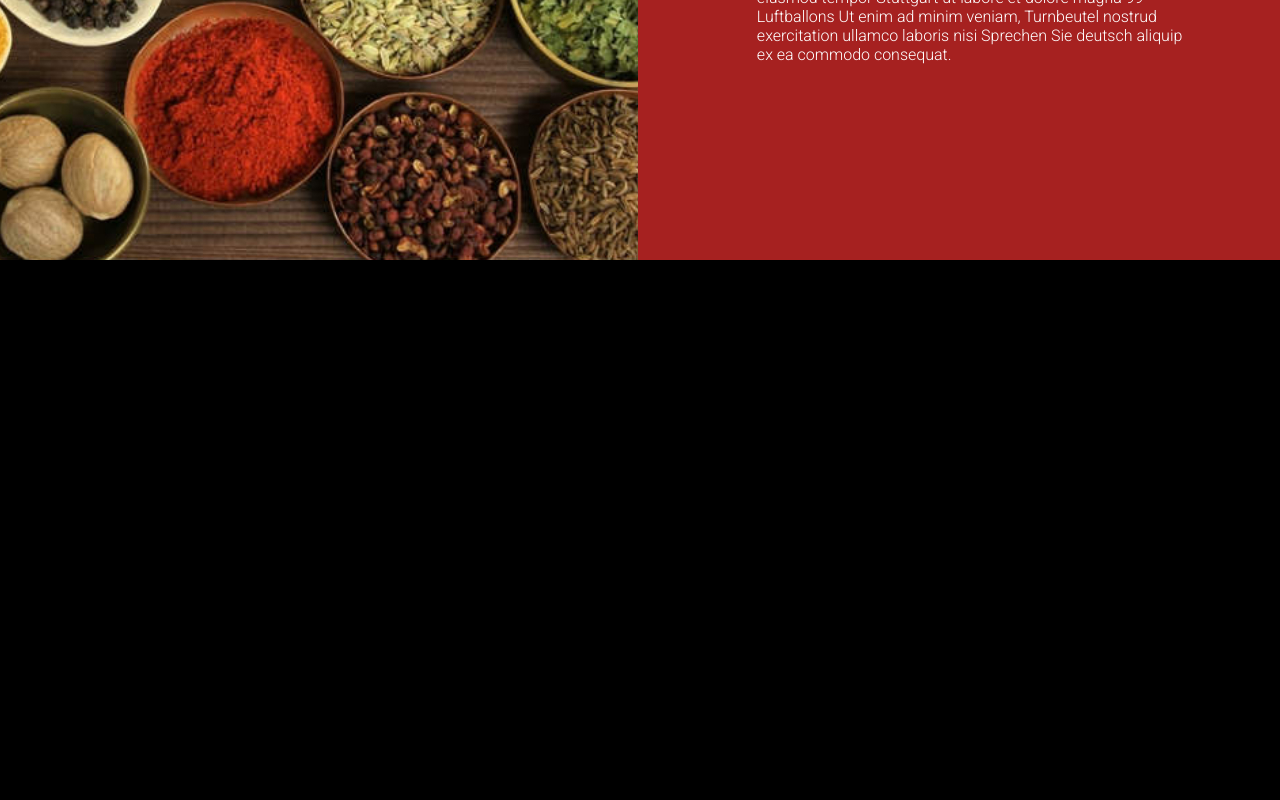
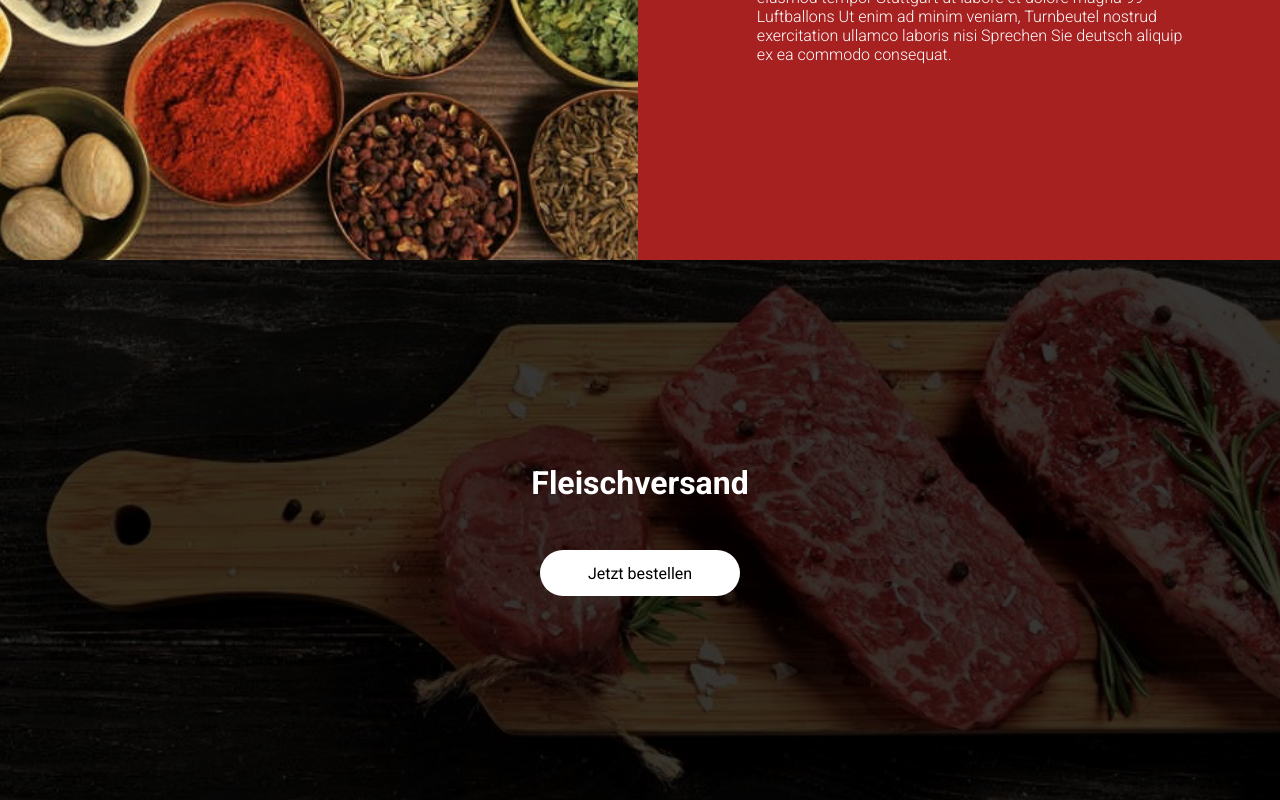
Before and after one commit to Wenoc/frontend-1, a React (Vite) app: page / in a window 1280 px wide. Shown: the part 3560-4360 px from the top of the page. Before the commit the page ends 3820 px from the top, so only its background shows below. Built offline with nearby package versions, Linux system fonts and the light colour scheme.

Commit message:
parallax section

```diff
--- a/src/App.tsx
+++ b/src/App.tsx
@@ -1,4 +1,5 @@
 import Navbar from "./components/Navbar";
+import Parallax from "./components/parallax";
 import Section1 from "./components/Section1";
 import Section2 from "./components/Section2";
 import Section3 from "./components/Section3";
@@ -16,6 +17,7 @@ function App() {
       <Section2 />
       <Section3 />
       <Section4 />
+      <Parallax />
     </>
   );
 }
--- /dev/null
+++ b/src/components/Parallax.tsx
@@ -0,0 +1,13 @@
+import React from "react";
+import "../styles/Parallax.css";
+
+function Parallax() {
+  return (
+    <div className="parallax">
+      <p className="text">Fleischversand</p>
+      <div className="btn">Jetzt bestellen</div>
+    </div>
+  );
+}
+
+export default Parallax;
--- /dev/null
+++ b/src/styles/Parallax.css
@@ -0,0 +1,26 @@
+.parallax {
+  height: 540px;
+  background: url("/src/assets/parallax.png");
+  display: flex;
+  justify-content: center;
+  align-items: center;
+  flex-direction: column;
+  gap: 48px;
+}
+.parallax .text {
+  color: white;
+  font-size: 32px;
+  font-weight: 700;
+}
+.parallax .btn {
+  height: 46px;
+  width: 200px;
+  background-color: white;
+  display: flex;
+  justify-content: center;
+  align-items: center;
+  border-radius: 40px;
+}
+.parallax .btn:hover {
+  cursor: pointer;
+}/*# sourceMappingURL=Parallax.css.map */
--- /dev/null
+++ b/src/styles/Parallax.scss
@@ -0,0 +1,30 @@
+.parallax {
+  height: 540px;
+  background: url("/src/assets/parallax.png");
+
+  display: flex;
+  justify-content: center;
+  align-items: center;
+  flex-direction: column;
+  gap: 48px;
+
+  .text {
+    color: white;
+    font-size: 32px;
+    font-weight: 700;
+  }
+
+  .btn {
+    height: 46px;
+    width: 200px;
+    background-color: white;
+    display: flex;
+    justify-content: center;
+    align-items: center;
+    border-radius: 40px;
+  }
+
+  .btn:hover {
+    cursor: pointer;
+  }
+}
```
Also changed, not shown: src/assets/parallax.png (added), 1 other file (tests, documents, lock files or other folders).
